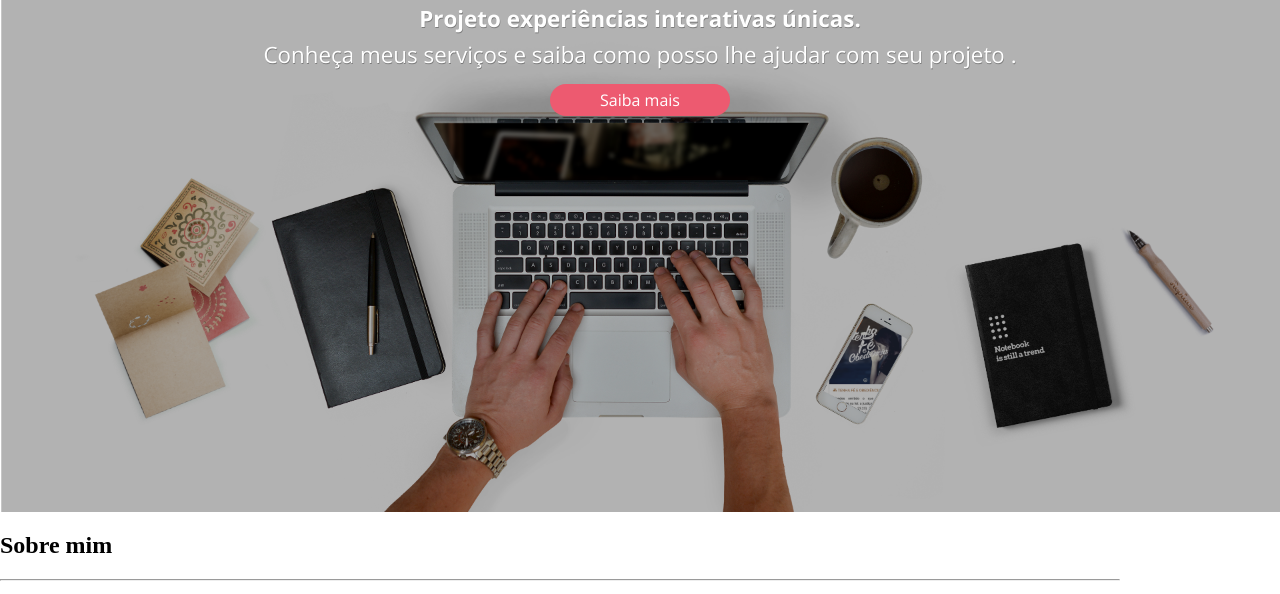
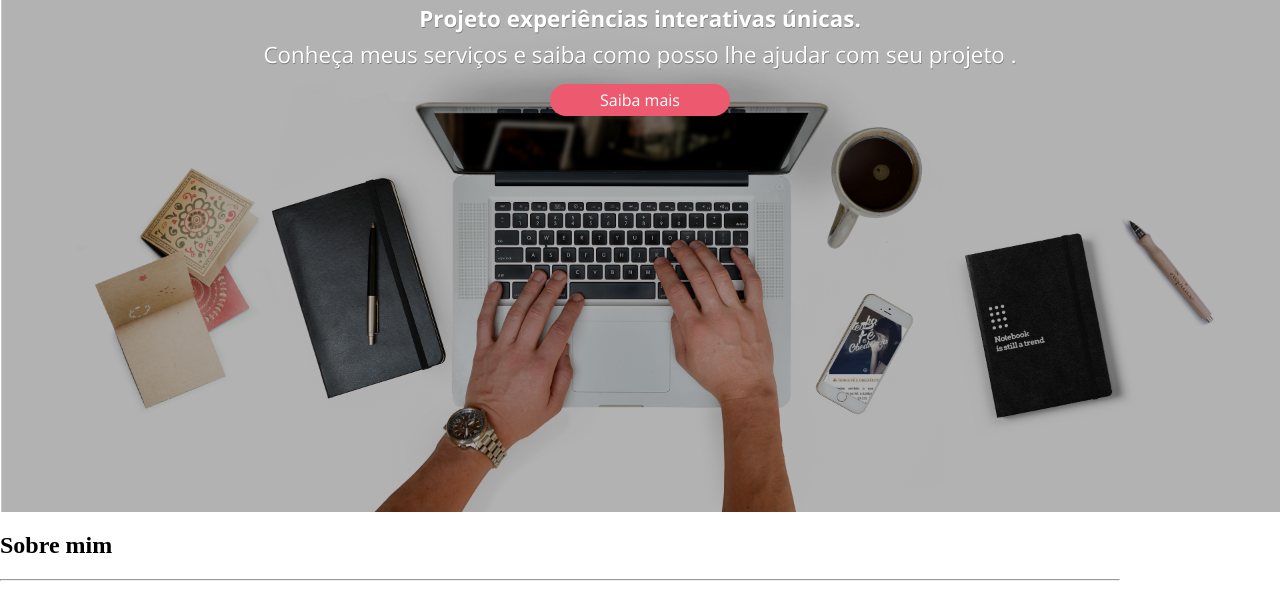
Before and after one commit to joedysonbezerra/https-joedysonbezerra.github.io, a plain HTML site: page index.html in a window 1280 px wide. Shown: the part 188-782 px from the top of the page. Drawn offline with nearby package versions, Linux system fonts and the light colour scheme.

Commit message:
Centralizando a imagem
Banner de entrada

```diff
--- a/css/style.css
+++ b/css/style.css
@@ -75,10 +75,10 @@ nav ul li a:hover {
 
 
 #banner {
-    width: 100%;
     position: relative;
     background-image: url(../img/mesa.png);
     background-size: cover;
+    background-position: center;
     background-repeat: no-repeat;
     background-color: #ffffff;
     display: flex;
```
